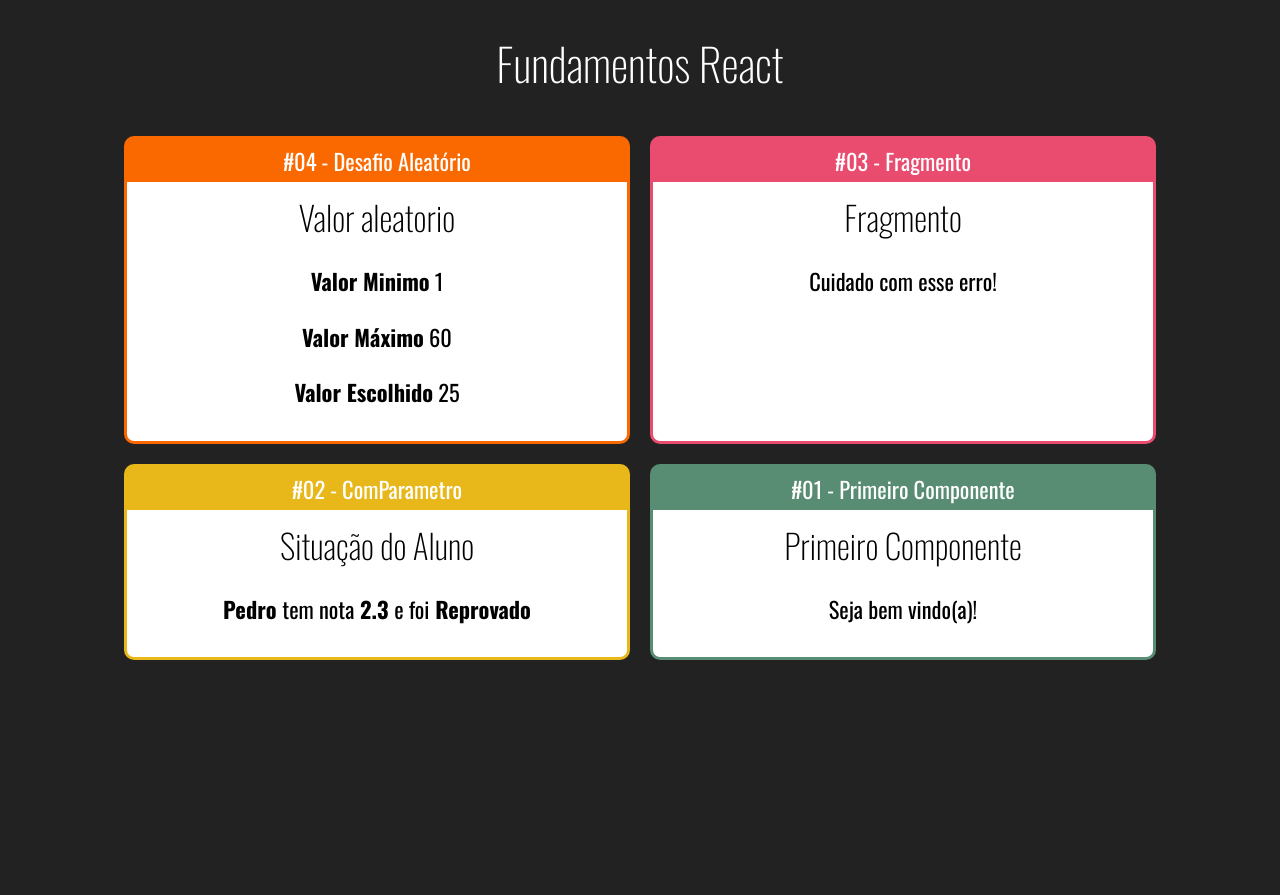
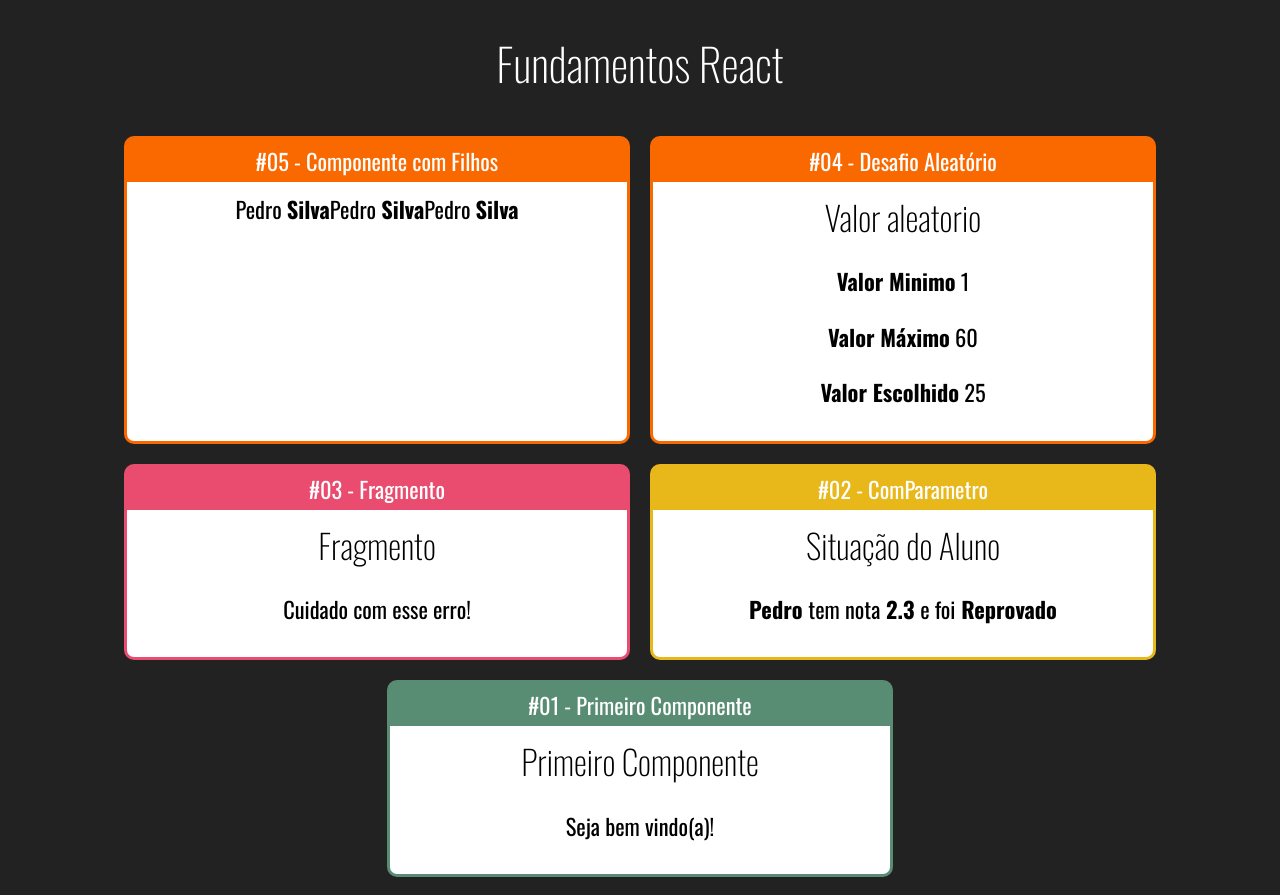
Before and after one commit to lucasg13info/curso-react, a React (Create React App) app in the folder fundamentos-react/: page / in a window 1280 px wide. Before the commit the page ends 800 px from the top, so only its background shows below. Built offline with nearby package versions, Linux system fonts and the light colour scheme.

Commit message:
Criando o componente com filho

```diff
--- a/fundamentos-react/src/App.jsx
+++ b/fundamentos-react/src/App.jsx
@@ -1,6 +1,7 @@
 import './App.css'
 import React from 'react';
 
+import Familia from './components/basicos/Familia'
 import Card from './components/basicos/layout/Card'
 import Aleatorio from './components/basicos/Aleatorio';
 import Primeiro from './components/basicos/Primeiro';
@@ -13,6 +14,11 @@ export default () =>(
             <h1>Fundamentos React</h1>
 
         <div className="Cards">
+
+        <Card titulo="#05 - Componente com Filhos" color="#FA6900">
+            <Familia></Familia>
+        </Card>
+
         <Card titulo="#04 - Desafio Aleatório" color="#FA6900">
             <Aleatorio min= {1} max={60}/>
         </Card>
--- /dev/null
+++ b/fundamentos-react/src/components/basicos/Familia.jsx
@@ -0,0 +1,12 @@
+import React from 'react'
+import FamiliaMembro from'./FamiliaMembro'
+
+export default props => {
+    return (
+        <div>
+            <FamiliaMembro></FamiliaMembro>
+            <FamiliaMembro></FamiliaMembro>
+            <FamiliaMembro></FamiliaMembro>
+        </div>
+    )
+}
--- /dev/null
+++ b/fundamentos-react/src/components/basicos/FamiliaMembro.jsx
@@ -0,0 +1,9 @@
+import React from 'react'
+
+export default props => {
+    return (
+        <span>
+            Pedro <strong>Silva</strong>
+        </span>
+    )
+}
```
